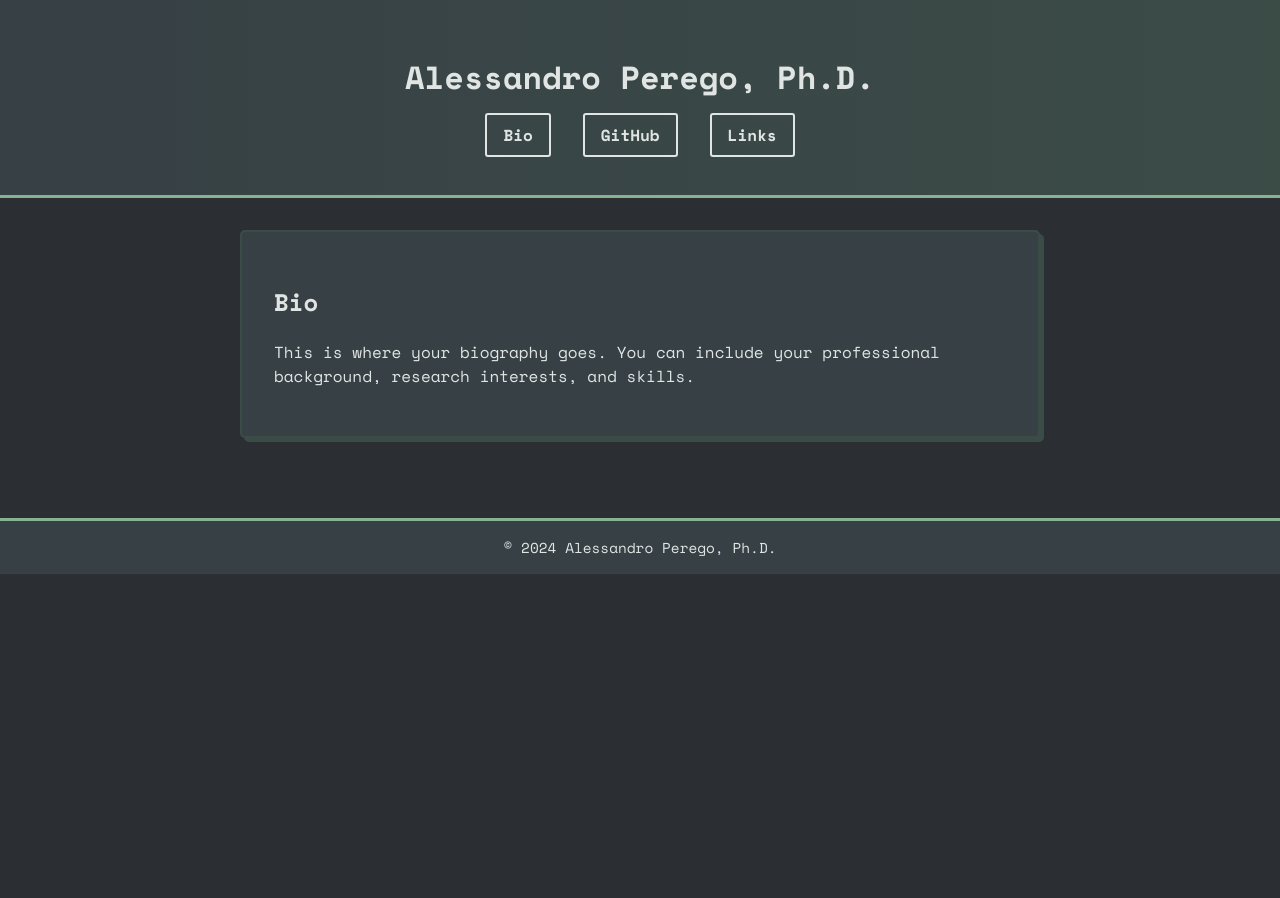
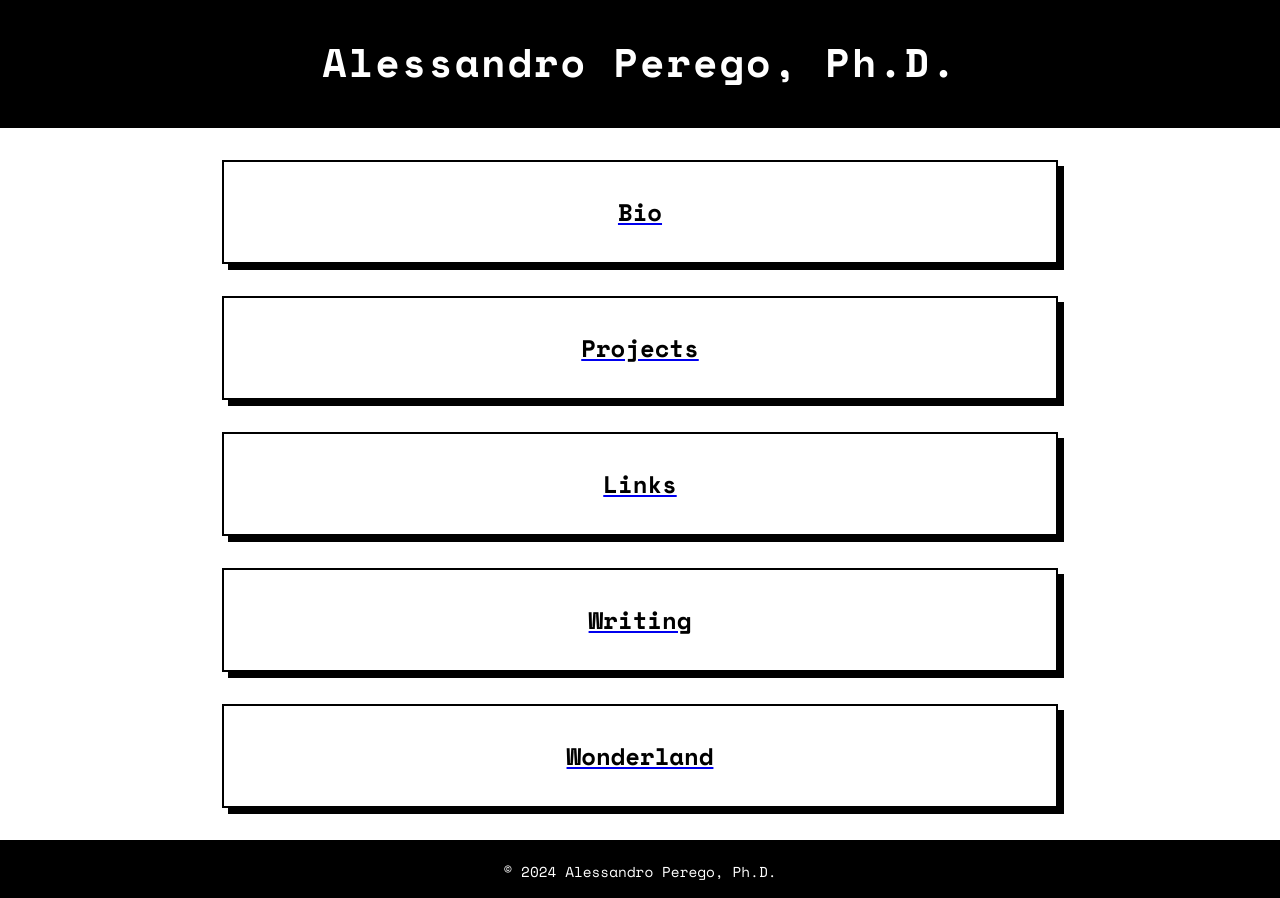
Before and after one commit to aperego/personal_website, a plain HTML site: page index.html in a window 1280 px wide. Before the commit the page ends 800 px from the top, so only its background shows below. Drawn offline with nearby package versions, Linux system fonts and the light colour scheme.

Commit message:
New style

```diff
--- a/index.html
+++ b/index.html
@@ -5,39 +5,31 @@
     <meta name="viewport" content="width=device-width, initial-scale=1.0">
     <title>Alessandro Perego, Ph.D.</title>
     <link rel="stylesheet" href="styles.css">
+    <link href="https://fonts.googleapis.com/css2?family=Space+Mono:wght@400;700&display=swap" rel="stylesheet">
 </head>
 <body>
     <header>
         <h1>Alessandro Perego, Ph.D.</h1>
-        <nav>
-            <ul>
-                <li><a href="#" class="tab-link" data-tab="bio">Bio</a></li>
-                <li><a href="#" class="tab-link" data-tab="github">GitHub</a></li>
-                <li><a href="#" class="tab-link" data-tab="links">Links</a></li>
-            </ul>
-        </nav>
     </header>
     <main>
-        <section id="bio" class="tab-content">
-            <h2>Bio</h2>
-            <p>This is where your biography goes. You can include your professional background, research interests, and skills.</p>
-        </section>
-        <section id="github" class="tab-content hidden">
-            <h2>GitHub Repositories</h2>
-            <p>List of GitHub repositories will appear here.</p>
-        </section>
-        <section id="links" class="tab-content hidden">
-            <h2>Links</h2>
-            <ul>
-                <li><a href="https://www.linkedin.com/in/alessandro-perego-ph-d-aa61baa2/" target="_blank">LinkedIn</a></li>
-                <li><a href="https://scholar.google.com/citations?user=hEt0jeAAAAAJ&hl=en" target="_blank">Google Scholar</a></li>
-                <li><a href="https://github.com/aperego" target="_blank">GitHub</a></li>
-            </ul>
-        </section>
+        <div class="section-link">
+            <a href="biography.html"><h2>Bio</h2></a>
+        </div>
+        <div class="section-link">
+            <a href="projects.html"><h2>Projects</h2></a>
+        </div>
+        <div class="section-link">
+            <a href="links.html"><h2>Links</h2></a>
+        </div>
+        <div class="section-link">
+            <a href="writing.html"><h2>Writing</h2></a>
+        </div>
+        <div class="section-link">
+            <a href="wonderland.html"><h2>Wonderland</h2></a>
+        </div>
     </main>
     <footer>
         <p>© 2024 Alessandro Perego, Ph.D.</p>
     </footer>
-    <script src="script.js"></script>
 </body>
 </html>
--- a/styles.css
+++ b/styles.css
@@ -1,20 +1,29 @@
-/* General Styles */
 @import url('https://fonts.googleapis.com/css2?family=Space+Mono:wght@400;700&display=swap');
 
 body {
-    font-family: 'Space Mono', monospace; /* Minimalist and brutalist font */
-    background-color: #2b2f33; /* Green-gray, moody background */
-    color: #e0e5e3; /* Light gray-green text for readability */
+    font-family: 'Space Mono', monospace;
+    background-color: #ffffff;
+    color: #000000;
     margin: 0;
     padding: 0;
+}
+
+html {
+    scroll-behavior: smooth;
 }
 
 header {
     text-align: center;
     padding: 2rem;
-    background: linear-gradient(90deg, #374045, #3b4c47); /* Subtle green-gray gradient */
-    color: #e0e5e3; /* Light text */
-    border-bottom: 3px solid #88b392; /* Green accent */
+    background: #000000;
+    color: #ffffff;
+    border-bottom: 5px solid #000000;
+}
+
+header h1 {
+    font-size: 2.5rem;
+    margin: 0;
+    letter-spacing: 2px;
 }
 
 nav ul {
@@ -26,51 +35,63 @@ nav ul {
     gap: 2rem;
 }
 
-nav ul li {
-    margin: 0;
-}
-
 nav ul li a {
     text-decoration: none;
-    color: #e0e5e3;
+    color: #000000;
     font-weight: bold;
     padding: 0.5rem 1rem;
-    border: 2px solid #e0e5e3;
+    border: 2px solid #000000;
     transition: background-color 0.3s ease, color 0.3s ease;
     border-radius: 3px;
 }
 
 nav ul li a:hover {
-    background-color: #88b392; /* Green accent hover */
-    color: #2b2f33; /* Match background for contrast */
+    background-color: #000000;
+    color: #ffffff;
 }
 
-main {
+.section-link {
     padding: 2rem;
-    max-width: 800px;
-    margin: 0 auto;
+    text-align: center;
+    border: 2px solid #000000;
+    margin: 2rem auto;
+    width: 60%;
+    background: #ffffff;
+    box-shadow: 6px 6px 0 #000000;
+    transition: transform 0.3s ease, background-color 0.3s ease;
+    cursor: pointer;
+}
+
+.section-link h2 {
+    font-size: 1.5rem;
+    margin: 0;
+    color: #000000;
+    text-decoration: none;
+}
+
+.section-link:hover {
+    transform: translate(-4px, -4px);
+    background-color: #000000;
+    color: #ffffff;
 }
 
 section {
-    margin-bottom: 3rem;
     padding: 2rem;
-    border: 2px solid #3b4c47; /* Green-gray border */
-    background: #374045; /* Darker green-gray section background */
-    box-shadow: 4px 4px 0 #3b4c47; /* Subtle shadow */
-    border-radius: 5px; /* Slight rounding */
-}
-
-section.hidden {
-    display: none;
+    border: 2px solid #000000;
+    margin: 2rem auto;
+    width: 80%;
+    background: #ffffff;
+    box-shadow: 6px 6px 0 #000000;
+    border-radius: 5px;
 }
 
 footer {
     text-align: center;
     padding: 1rem;
-    background: #374045; /* Footer matches sections */
-    color: #e0e5e3;
+    background: #000000;
+    color: #ffffff;
     font-size: 0.9rem;
-    border-top: 3px solid #88b392; /* Accent color */
+    border-top: 5px solid #000000;
 }
 
 footer p {
```
Also changed, not shown: bio.html (added, +33 -0 lines).
